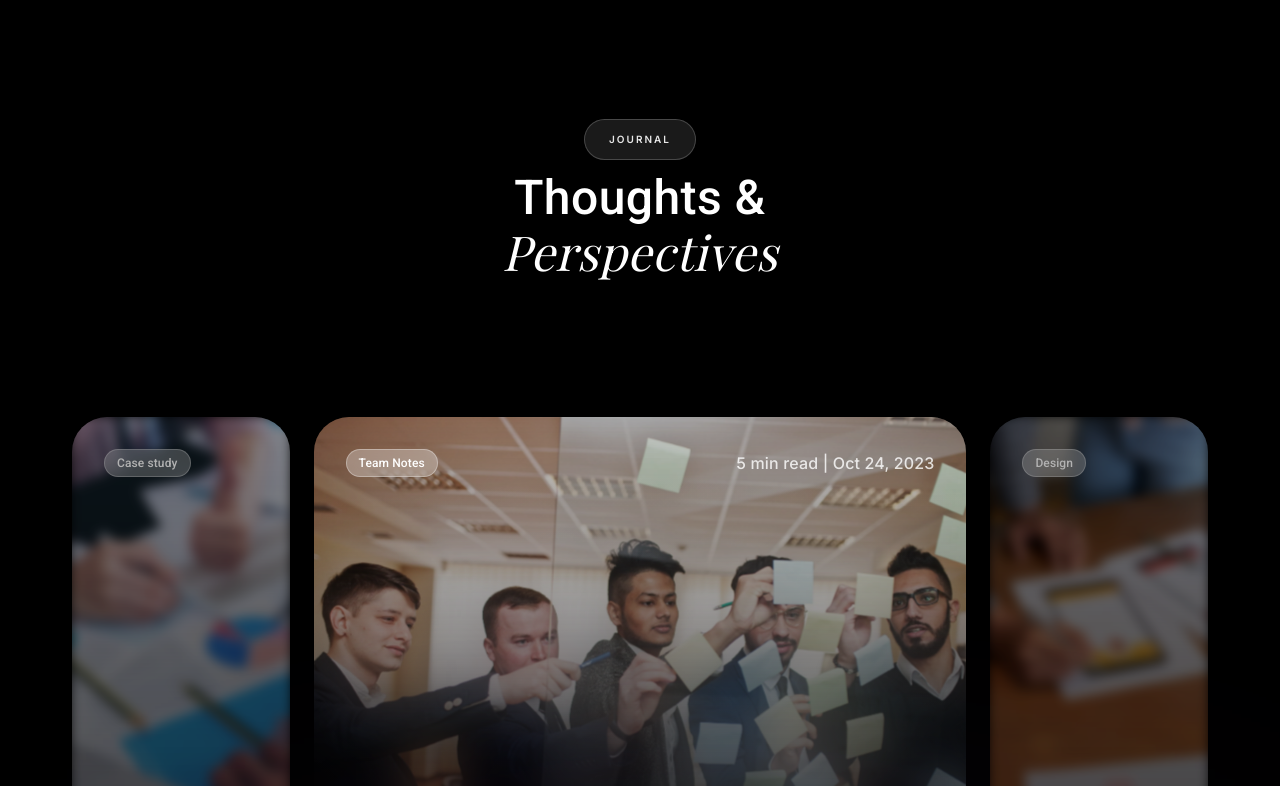
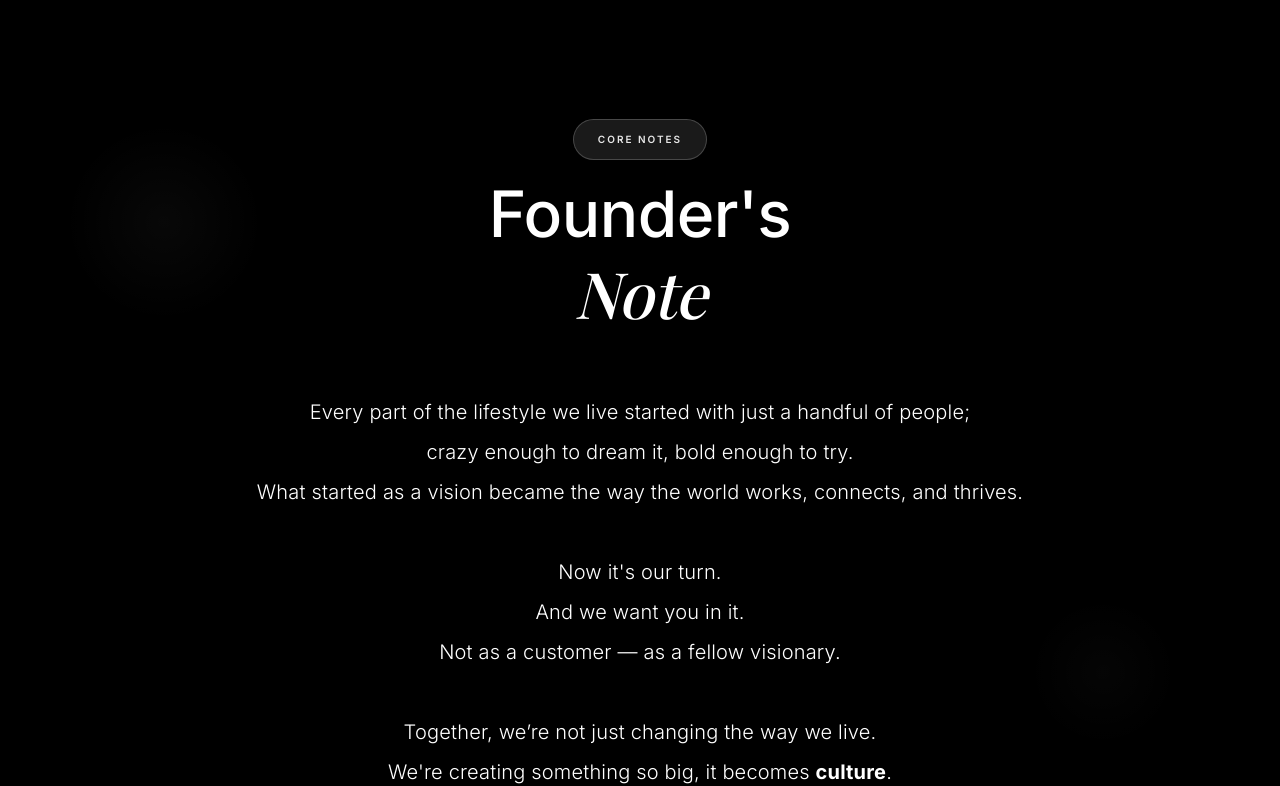
Before and after one commit to BarathKumar47/giggle_lan, a Next.js app: page / in a window 1280 px wide. Shown: the part 7620-8406 px from the top of the page. Built offline with nearby package versions, Linux system fonts and the light colour scheme.

Commit message:
Founder section has been created and Vision mission section alignment has been fixed

```diff
--- /dev/null
+++ b/src/app/componenets/landing/foundersNote.js
@@ -0,0 +1,169 @@
+"use client";
+
+import React from "react";
+import { Box, Typography } from "@mui/material";
+import { motion } from "framer-motion";
+
+const FoundersNote = () => {
+    return (
+        <Box
+            id="founders-note"
+            sx={{
+                width: "100%",
+                minHeight: { xs: "600px", md: "700px" },
+                background: "#000000",
+                display: "flex",
+                alignItems: "center",
+                justifyContent: "center",
+                padding: { xs: "60px 20px", md: "80px 40px" },
+                position: "relative",
+                overflow: "hidden",
+            }}
+        >
+            <Box
+                sx={{
+                    maxWidth: "800px",
+                    textAlign: "center",
+                    position: "relative",
+                    zIndex: 1,
+                }}
+            >
+                {/* CORE NOTES Tag */}
+                <motion.div
+                    initial={{ opacity: 0, y: 20 }}
+                    whileInView={{ opacity: 1, y: 0 }}
+                    transition={{ duration: 0.8, ease: "easeOut" }}
+                    viewport={{ once: true }}
+                >
+                    <Box
+                        sx={{
+                            display: "flex",
+                            justifyContent: "center",
+                            alignItems: "center",
+                            padding: "12px 24px",
+                            background: "rgba(255, 255, 255, 0.1)",
+                            border: "1px solid rgba(255, 255, 255, 0.2)",
+                            borderRadius: "50px",
+                            marginBottom: "12px",
+                            width: "fit-content",
+                            margin: "0 auto 16px auto",
+                        }}
+                    >
+                        <Typography
+                            sx={{
+                                fontFamily: "var(--font-inter)",
+                                fontSize: { xs: "0.75rem", md: "10px" },
+                                fontWeight: 600,
+                                color: "#E7E7E7",
+                                letterSpacing: "2px",
+                                textTransform: "uppercase",
+                                textAlign: "center",
+                            }}
+                        >
+                            CORE NOTES
+                        </Typography>
+                    </Box>
+                </motion.div>
+
+                {/* Founder's Note Title */}
+                <motion.div
+                    initial={{ opacity: 0, y: 30 }}
+                    whileInView={{ opacity: 1, y: 0 }}
+                    transition={{ duration: 0.8, delay: 0.2, ease: "easeOut" }}
+                    viewport={{ once: true }}
+                >
+                    <Typography
+                        variant="h2"
+                        sx={{
+                            fontSize: { xs: "48px", md: "64px" },
+                            fontWeight: 500,
+                            color: "#ffffff",
+                            marginBottom: { xs: "40px", md: "56px" },
+                            lineHeight: 1.2,
+                        }}
+                    >
+                        <Box
+                            component="span"
+                            sx={{
+                                fontFamily: "var(--font-inter)",
+                            }}
+                        >
+                            Founder's
+                        </Box>
+                        <br />
+                        <Box
+                            component="span"
+                            sx={{
+                                fontFamily: "var(--font-playfair)",
+                                fontStyle: "italic",
+                            }}
+                        >
+                            Note
+                        </Box>
+                    </Typography>
+                </motion.div>
+
+                {/* Body Text */}
+                <motion.div
+                    initial={{ opacity: 0, y: 30 }}
+                    whileInView={{ opacity: 1, y: 0 }}
+                    transition={{ duration: 0.8, delay: 0.4, ease: "easeOut" }}
+                    viewport={{ once: true }}
+                >
+                    <Typography
+                        sx={{
+                            fontFamily: "var(--font-inter)",
+                            fontSize: { xs: "18px", md: "20px" },
+                            fontWeight: 300,
+                            color: "#ffffff",
+                            lineHeight: 2,
+                            maxWidth: "800px",
+                            margin: "0 auto",
+                        }}
+                    >
+                        Every part of the lifestyle we live started with just a handful of people;
+                        <br />
+                        crazy enough to dream it, bold enough to try.
+                        <br />
+                        What started as a vision became the way the world works, connects, and thrives.
+                        <br /><br />
+                        Now it's our turn.<br />
+                        And we want you in it.<br />
+                        Not as a customer — as a fellow visionary.
+                        <br /><br />
+                        Together, we’re not just changing the way we live. <br />
+                        We're creating something so big, it becomes <Box component="span" sx={{ fontWeight: 700 }}>culture</Box>.
+                    </Typography>
+                </motion.div>
+            </Box>
+
+            {/* Subtle background elements */}
+            <Box
+                sx={{
+                    position: "absolute",
+                    top: "10%",
+                    left: "5%",
+                    width: "200px",
+                    height: "200px",
+                    background: "radial-gradient(circle, rgba(255,255,255,0.03) 0%, transparent 70%)",
+                    borderRadius: "50%",
+                    pointerEvents: "none",
+                }}
+            />
+            <Box
+                sx={{
+                    position: "absolute",
+                    bottom: "15%",
+                    right: "8%",
+                    width: "150px",
+                    height: "150px",
+                    background: "radial-gradient(circle, rgba(255,255,255,0.02) 0%, transparent 70%)",
+                    borderRadius: "50%",
+                    pointerEvents: "none",
+                }}
+            />
+        </Box>
+    );
+};
+
+export default FoundersNote;
--- a/src/app/componenets/landing/visionMission.js
+++ b/src/app/componenets/landing/visionMission.js
@@ -414,7 +414,7 @@ export default function VisionMission() {
                         maxWidth: { xs: "100%", md: "597px" },
                         display: "flex",
                         flexDirection: "column",
-                        alignItems: { xs: "center", md: "flex-end" },
+                        alignItems: { xs: "center", md: "flex-start" },
                     }}
                 >
                     <Box
@@ -422,7 +422,7 @@ export default function VisionMission() {
                             display: "block",
                             position: "relative",
                             marginBottom: { xs: "30px", md: "50px" },
-                            transform: { xs: "translateY(-40px)", md: "translateY(-70px)" },
+                            transform: { xs: "translateY(-40px)", md: "translateY(50px)" },
                             maxWidth: "fit-content",
                             margin: { xs: "0 auto 30px auto", md: "0 0 50px 0" }
                         }}
@@ -544,7 +544,7 @@ export default function VisionMission() {
                             letterSpacing: "0.2px",
                             textAlign: { xs: "justify", md: "justify" },
                             width: { xs: "100%", md: "600px" },
-                            marginTop: { xs: "-40px", md: "-50px" }
+                            marginTop: { xs: "-40px", md: "40px" }
                         }}
                     >
                         Our mission is <span style={{ fontWeight: 700 }}>to build a task-first gig marketplace</span> that replaces tiresome hiring, long interviews, and sudden layoffs with something smarter: <span style={{ fontWeight: 700 }}>real work, real outcomes, and real accountability.</span><br />
--- a/src/app/page.js
+++ b/src/app/page.js
@@ -5,6 +5,7 @@ import ContactSection from "./componenets/landing/contactSection";
 import BrandLogo from "./componenets/landing/brandlogo";
 import Thoughts from "./componenets/landing/thoughts";
 import TheProcess from "./componenets/landing/theProcess";
+import FoundersNote from "./componenets/landing/foundersNote";
 
 
 import { Box } from "@mui/material";
@@ -37,6 +38,7 @@ export default function Home() {
         <WorkRules />
         <TheProcess />
         <VisionMission />
+        <FoundersNote />
         <Thoughts />
         <ContactSection />
       </Box>
```
